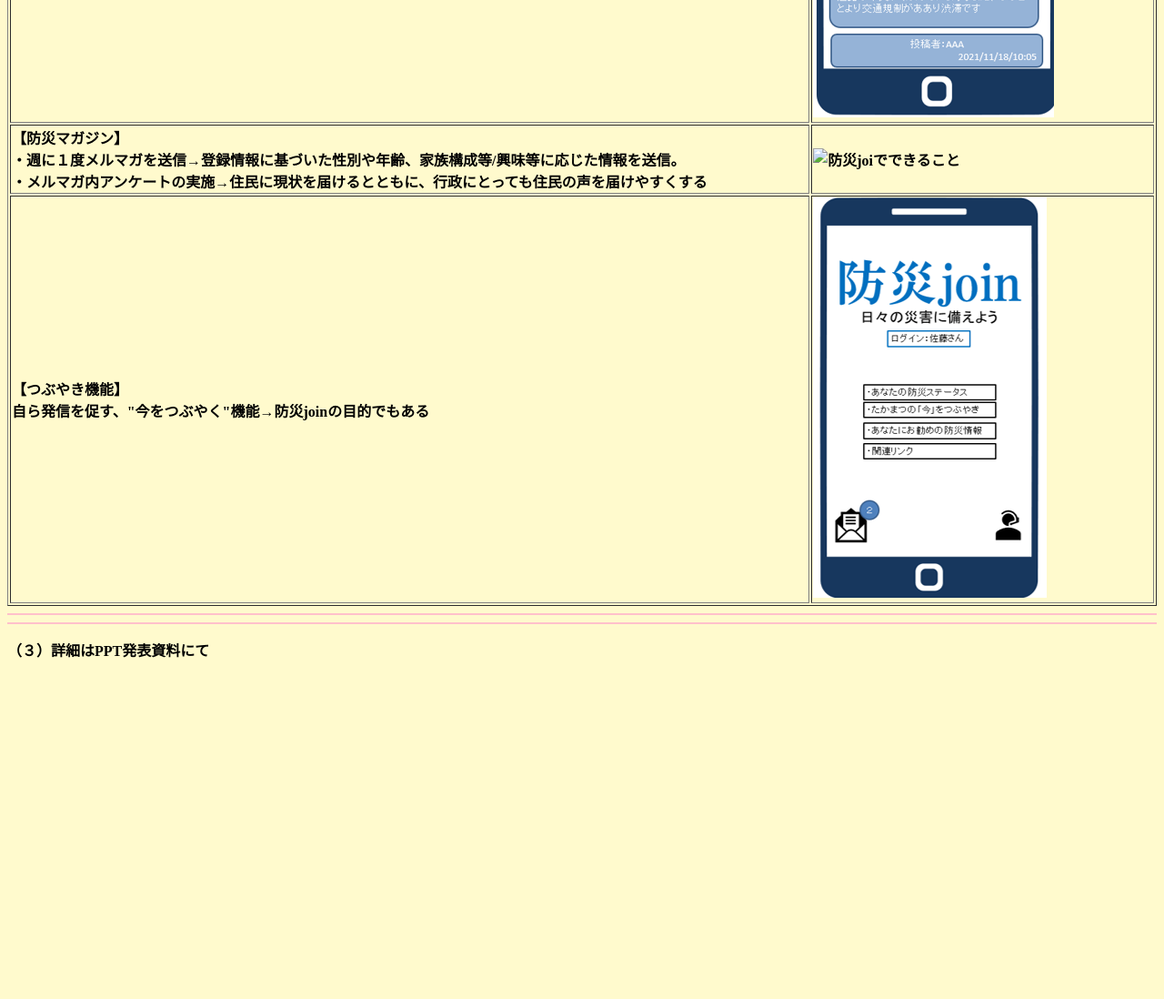
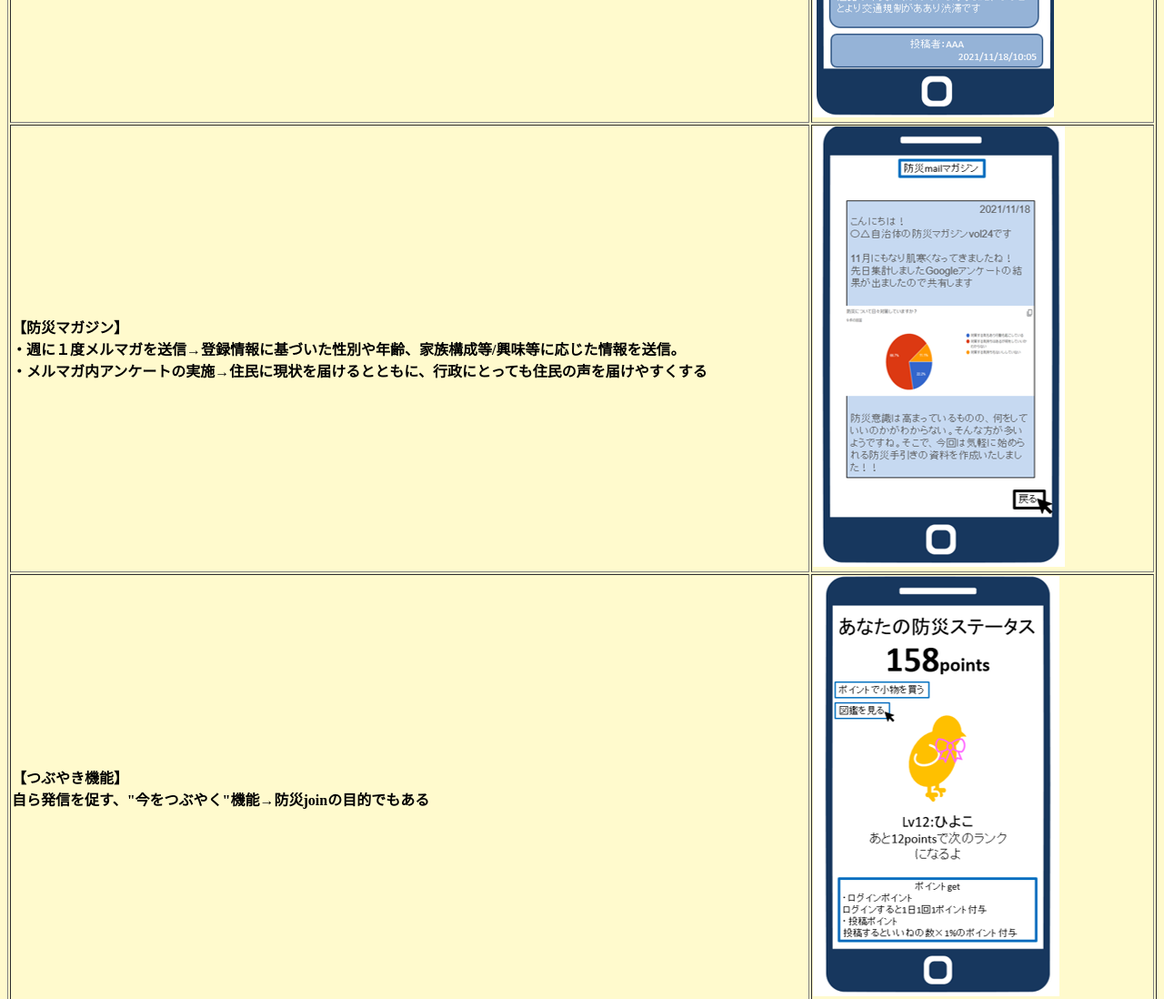
Before and after one commit to kananan06/kananan06.github.io, a plain HTML site: page index.html in a window 1280 px wide. Shown: the part 1480-2578 px from the top of the page at 91% size. Before the commit the page ends 2222 px from the top, so only its background shows below. Drawn offline with Linux system fonts and the light colour scheme.

Commit message:
Update index.html

```diff
--- a/index.html
+++ b/index.html
@@ -76,7 +76,7 @@
           <br>・メルマガ内アンケートの実施→住民に現状を届けるとともに、行政にとっても住民の声を届けやすくする
 
      </td>
-        <td> <img src="sotsuro3.png" alt="防災joiでできること" title="防災joinのホーム画像">
+        <td> <img src="sotsuron3.png" alt="防災joiでできること" title="防災joinのホーム画像">
       </td>
         </tr>
 
@@ -84,7 +84,7 @@
         <td>【つぶやき機能】
           <br>自ら発信を促す、"今をつぶやく"機能→防災joinの目的でもある
      </td>
-        <td>   <img src="saigaijoin.png" alt="防災joiでできること" title="防災joinのホーム画像">
+        <td>   <img src="sotusron4.png" alt="防災joiでできること" title="防災joinのホーム画像">
       </td>
         </tr>
 
@@ -95,6 +95,7 @@
 
       <hr color=pink>
       <hr color=pink>
+
     <p>（３）詳細はPPT発表資料にて</p>
 
   </body>
```
